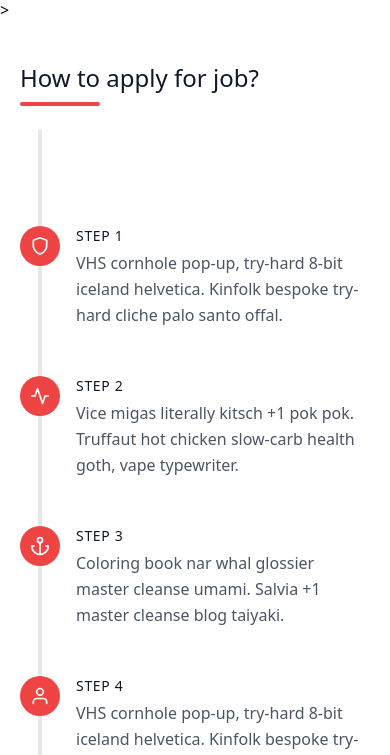
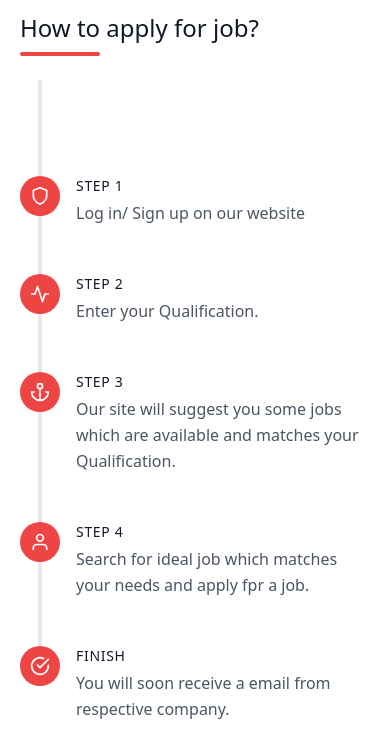
Before and after one commit to nileshparab42/Occnet, a Django app: page / in a window 390 px wide. Shown: the part 2415-3170 px from the top of the page. Run offline with Django 4.2, Linux system fonts and the light colour scheme; grey boxes labelled with a size stand in for pictures from a placeholder-image service; some libraries are stand-ins or nearby versions.

Commit message:
Some templates changes

```diff
--- a/Candidate/views.py
+++ b/Candidate/views.py
@@ -12,7 +12,8 @@ def index(request):
 
 
 def job(request):
-    return render(request, "job.html")
+    job = Job.objects.all()
+    return render(request, "job.html",{'job':job})
 
 
 def prejob(request):
@@ -20,10 +21,11 @@ def prejob(request):
 
 
 def infojob(request):
-    job = Job.objects.all().filter(cname = 'TCS (Tata Cunsultancy Services)')
+    cname = request.GET.get("cname")
+    job = Job.objects.all().filter(cname = cname)
     return render(request, "job-info.html",{'job':job})
 
-#name= sandesh pass= 8qP7WCctv5s6PT7
+
 def loginpage(request):
     if request.method == "POST":
         username = request.POST.get("username")
@@ -31,10 +33,11 @@ def loginpage(request):
         user = authenticate(username=username, password=password)
         if user is not None:
             login(request,user)
-            return redirect("http://127.0.0.1:8000/")
+            return redirect("/")
         else:
             return render(request, "job.html")
     return render(request, "log-in.html")
+
 
 def signuppage(request):
     if request.method == "POST":
@@ -45,11 +48,10 @@ def signuppage(request):
         try :
            user =User.objects.create_user(username=username,email=email,last_name=qualification,password=password)
            login(request,user)
-           return redirect("http://127.0.0.1:8000/")
+           return redirect("/")
         except  :
-            red='red'
             messages.error(request,  "Username already exist !")
-            return render(request, "sign-up.html",{'colour':red})
+            return render(request, "sign-up.html",{'colour':'red'})
     return render(request, "sign-up.html")
 
 def contactus(request):
@@ -63,14 +65,14 @@ def contactus(request):
         contact.save()
 
         messages.success(request, "Your message has been sent !")
-        green='green'
-        return render(request, "contact-us.html",{'colour':green})
+        return render(request, "contact-us.html",{'colour':'green'})
     return render(request, "contact-us.html")
 
 
 def logoutpage(request):
     logout(request)
-    return redirect("http://127.0.0.1:8000/")
+    messages.success(request, "Logged out !!!")
+    return render(request, "index.html",{'colour':'red'})
 
 def aboutus(request):
     return render(request,"about-us.html")
@@ -90,6 +92,5 @@ def apply(request):
         )
         application.save()
         messages.success(request, "Your application has been sent !")
-        green='green'
-        return render(request, "index.html",{'colour':green})
+        return render(request, "index.html",{'colour':'green'})
     return render(request, "index.html")
--- a/Templates/base.html
+++ b/Templates/base.html
@@ -15,7 +15,7 @@
       <div
         class="container mx-auto flex flex-wrap p-5 flex-col md:flex-row items-center"
       >
-        <a class="navbar-brand" href="#">
+        <a class="navbar-brand" href="/">
           <svg
             class="mt-4"
             height="35"
@@ -44,17 +44,17 @@
         <nav
           class="md:ml-auto flex flex-wrap items-center text-base justify-center"
         >
-          <a href="http://127.0.0.1:8000/" class="mr-5 hover:text-gray-900"
+          <a href="/" class="mr-5 hover:text-gray-900"
             >Home</a
           >
-          <a href="http://127.0.0.1:8000/job/" class="mr-5 hover:text-gray-900"
+          <a href="/job/" class="mr-5 hover:text-gray-900"
             >Jobs</a
           >
-          <a href="http://127.0.0.1:8000/" class="mr-5 hover:text-gray-900"
+          <a href="/about-us" class="mr-5 hover:text-gray-900"
             >About us</a
           >
           <a
-            href="http://127.0.0.1:8000/contact-us"
+            href="/contact-us"
             class="mr-5 hover:text-gray-900"
             >Contact us</a
           >
--- a/Templates/index.html
+++ b/Templates/index.html
@@ -1,150 +1,291 @@
-{% extends 'base.html' %}
-{% block title %}Home Page{% endblock title %}Home Page
-{% block body %}
+{% extends 'base.html' %} {% block title %}Home Page{% endblock title %}Home
+Page {% block body %}
 <!----------------------Coursel---------------------------->
 <section class="text-gray-600 body-font">
-  <div class="container mx-auto flex px-5 py-20 pb-10 md:flex-row flex-col items-center">
-    <div class="lg:flex-grow md:w-1/2 lg:pr-24 md:pr-16 flex flex-col md:items-start md:text-left mb-16 md:mb-0 items-center text-center">
-      <h1 class="title-font sm:text-4xl text-3xl mb-4 font-medium text-gray-900">Before they sold out
-        <br class="hidden lg:inline-block">readymade gluten
+  <div
+    class="container mx-auto flex px-5 py-20 pb-10 md:flex-row flex-col items-center"
+  >
+    <div
+      class="lg:flex-grow md:w-1/2 lg:pr-24 md:pr-16 flex flex-col md:items-start md:text-left mb-16 md:mb-0 items-center text-center"
+    >
+      <h1
+        class="title-font sm:text-4xl text-3xl mb-4 font-medium text-gray-900"
+      >
+        Either you run the day <small>or</small>
+        <br class="hidden lg:inline-block" />
+        The day runs you.
       </h1>
-      <p class="mb-8 leading-relaxed">Copper mug try-hard pitchfork pour-over freegan heirloom neutra air plant cold-pressed tacos poke beard tote bag. Heirloom echo park mlkshk tote bag selvage hot chicken authentic tumeric truffaut hexagon try-hard chambray.</p>
+      <p class="mb-8 leading-relaxed">
+        This is the real secret of life is to be completely engaged with what
+        you are doing in the here and now. And instead of calling it work,
+        realize it is play.
+      </p>
       <div class="flex justify-center">
-        <button class="inline-flex text-white bg-red-500 border-0 py-2 px-6 focus:outline-none hover:bg-red-600 rounded text-lg">Search Job</button>
-        <button class="ml-4 inline-flex text-gray-700 bg-gray-100 border-0 py-2 px-6 focus:outline-none hover:bg-gray-200 rounded text-lg">Post Job</button>
+        <button
+          onclick="window.location.href='/job'"
+          class="inline-flex text-white bg-red-500 border-0 py-2 px-6 focus:outline-none hover:bg-red-600 rounded text-lg"
+        >
+          Search Job
+        </button>
+        <button
+          class="ml-4 inline-flex text-gray-700 bg-gray-100 border-0 py-2 px-6 focus:outline-none hover:bg-gray-200 rounded text-lg"
+          onclick="window.location.href='/contact-us'"
+        >
+          Contact us
+        </button>
       </div>
     </div>
     <div class="lg:max-w-lg lg:w-full md:w-1/2 w-5/6">
-      <img class="object-cover object-center rounded" alt="hero" src="https://source.unsplash.com/random/720x600/?jobs">
+      <img
+        class="object-cover object-center rounded"
+        alt="hero"
+        src="https://source.unsplash.com/random/720x600/?jobs"
+      />
     </div>
   </div>
 </section>
 
-
-
 <!----------------------Jobs information------------------------>
 <section class="text-gray-600 body-font">
   <div class="container px-5 py-10 mx-auto">
-      <div class="lg:w-1/2 w-full mb-6 lg:mb-0 ">
-          <h1 class="sm:text-3xl text-2xl font-medium title-font mb-2 text-gray-900">Job suggetions</h1>
+    <div class="lg:w-1/2 w-full mb-6 lg:mb-0">
+      <h1
+        class="sm:text-3xl text-2xl font-medium title-font mb-2 text-gray-900"
+      >
+        Job suggetions
+      </h1>
       <div class="h-1 w-20 bg-red-500 rounded"></div>
     </div>
     <div class="flex flex-wrap -m-4 pt-10">
-        {% for i in '012'%}
-          {% include "job-card.html" %}
-        {% endfor %}
+      {% for i in '012'%} {% include "job-card.html" %} {% endfor %}
     </div>
   </div>
-
-
-
 </section>
 <!----------------------How to apply for jobs---------------------------->>
 <section class="text-gray-600 body-font">
   <div class="container px-5 py-10 mx-auto flex flex-wrap">
-      <div class="lg:w-1/2 w-full mb-6 lg:mb-0 ">
-          <h1 class="sm:text-3xl text-2xl font-medium title-font mb-2 text-gray-900">How to apply for job?</h1>
+    <div class="lg:w-1/2 w-full mb-6 lg:mb-0">
+      <h1
+        class="sm:text-3xl text-2xl font-medium title-font mb-2 text-gray-900"
+      >
+        How to apply for job?
+      </h1>
       <div class="h-1 w-20 bg-red-500 rounded"></div>
     </div>
-    <div class="flex flex-wrap w-full ">
+    <div class="flex flex-wrap w-full">
       <div class="lg:w-2/5 md:w-1/2 md:pr-10 md:py-6">
         <div class="flex relative pb-12 pt-24">
-          <div class="h-full w-10 absolute inset-0 flex items-center justify-center">
+          <div
+            class="h-full w-10 absolute inset-0 flex items-center justify-center"
+          >
             <div class="h-full w-1 bg-gray-200 pointer-events-none"></div>
           </div>
-          <div class="flex-shrink-0 w-10 h-10 rounded-full bg-red-500 inline-flex items-center justify-center text-white relative z-10">
-            <svg fill="none" stroke="currentColor" stroke-linecap="round" stroke-linejoin="round" stroke-width="2" class="w-5 h-5" viewBox="0 0 24 24">
+          <div
+            class="flex-shrink-0 w-10 h-10 rounded-full bg-red-500 inline-flex items-center justify-center text-white relative z-10"
+          >
+            <svg
+              fill="none"
+              stroke="currentColor"
+              stroke-linecap="round"
+              stroke-linejoin="round"
+              stroke-width="2"
+              class="w-5 h-5"
+              viewBox="0 0 24 24"
+            >
               <path d="M12 22s8-4 8-10V5l-8-3-8 3v7c0 6 8 10 8 10z"></path>
             </svg>
           </div>
           <div class="flex-grow pl-4">
-            <h2 class="font-medium title-font text-sm text-gray-900 mb-1 tracking-wider">STEP 1</h2>
-            <p class="leading-relaxed">VHS cornhole pop-up, try-hard 8-bit iceland helvetica. Kinfolk bespoke try-hard cliche palo santo offal.</p>
+            <h2
+              class="font-medium title-font text-sm text-gray-900 mb-1 tracking-wider"
+            >
+              STEP 1
+            </h2>
+            <p class="leading-relaxed">Log in/ Sign up on our website</p>
           </div>
         </div>
         <div class="flex relative pb-12">
-          <div class="h-full w-10 absolute inset-0 flex items-center justify-center">
+          <div
+            class="h-full w-10 absolute inset-0 flex items-center justify-center"
+          >
             <div class="h-full w-1 bg-gray-200 pointer-events-none"></div>
           </div>
-          <div class="flex-shrink-0 w-10 h-10 rounded-full bg-red-500 inline-flex items-center justify-center text-white relative z-10">
-            <svg fill="none" stroke="currentColor" stroke-linecap="round" stroke-linejoin="round" stroke-width="2" class="w-5 h-5" viewBox="0 0 24 24">
+          <div
+            class="flex-shrink-0 w-10 h-10 rounded-full bg-red-500 inline-flex items-center justify-center text-white relative z-10"
+          >
+            <svg
+              fill="none"
+              stroke="currentColor"
+              stroke-linecap="round"
+              stroke-linejoin="round"
+              stroke-width="2"
+              class="w-5 h-5"
+              viewBox="0 0 24 24"
+            >
               <path d="M22 12h-4l-3 9L9 3l-3 9H2"></path>
             </svg>
           </div>
           <div class="flex-grow pl-4">
-            <h2 class="font-medium title-font text-sm text-gray-900 mb-1 tracking-wider">STEP 2</h2>
-            <p class="leading-relaxed">Vice migas literally kitsch +1 pok pok. Truffaut hot chicken slow-carb health goth, vape typewriter.</p>
+            <h2
+              class="font-medium title-font text-sm text-gray-900 mb-1 tracking-wider"
+            >
+              STEP 2
+            </h2>
+            <p class="leading-relaxed">Enter your Qualification.</p>
           </div>
         </div>
         <div class="flex relative pb-12">
-          <div class="h-full w-10 absolute inset-0 flex items-center justify-center">
+          <div
+            class="h-full w-10 absolute inset-0 flex items-center justify-center"
+          >
             <div class="h-full w-1 bg-gray-200 pointer-events-none"></div>
           </div>
-          <div class="flex-shrink-0 w-10 h-10 rounded-full bg-red-500 inline-flex items-center justify-center text-white relative z-10">
-            <svg fill="none" stroke="currentColor" stroke-linecap="round" stroke-linejoin="round" stroke-width="2" class="w-5 h-5" viewBox="0 0 24 24">
+          <div
+            class="flex-shrink-0 w-10 h-10 rounded-full bg-red-500 inline-flex items-center justify-center text-white relative z-10"
+          >
+            <svg
+              fill="none"
+              stroke="currentColor"
+              stroke-linecap="round"
+              stroke-linejoin="round"
+              stroke-width="2"
+              class="w-5 h-5"
+              viewBox="0 0 24 24"
+            >
               <circle cx="12" cy="5" r="3"></circle>
               <path d="M12 22V8M5 12H2a10 10 0 0020 0h-3"></path>
             </svg>
           </div>
           <div class="flex-grow pl-4">
-            <h2 class="font-medium title-font text-sm text-gray-900 mb-1 tracking-wider">STEP 3</h2>
-            <p class="leading-relaxed">Coloring book nar whal glossier master cleanse umami. Salvia +1 master cleanse blog taiyaki.</p>
+            <h2
+              class="font-medium title-font text-sm text-gray-900 mb-1 tracking-wider"
+            >
+              STEP 3
+            </h2>
+            <p class="leading-relaxed">
+              Our site will suggest you some jobs which are available and
+              matches your Qualification.
+            </p>
           </div>
         </div>
         <div class="flex relative pb-12">
-          <div class="h-full w-10 absolute inset-0 flex items-center justify-center">
+          <div
+            class="h-full w-10 absolute inset-0 flex items-center justify-center"
+          >
             <div class="h-full w-1 bg-gray-200 pointer-events-none"></div>
           </div>
-          <div class="flex-shrink-0 w-10 h-10 rounded-full bg-red-500 inline-flex items-center justify-center text-white relative z-10">
-            <svg fill="none" stroke="currentColor" stroke-linecap="round" stroke-linejoin="round" stroke-width="2" class="w-5 h-5" viewBox="0 0 24 24">
+          <div
+            class="flex-shrink-0 w-10 h-10 rounded-full bg-red-500 inline-flex items-center justify-center text-white relative z-10"
+          >
+            <svg
+              fill="none"
+              stroke="currentColor"
+              stroke-linecap="round"
+              stroke-linejoin="round"
+              stroke-width="2"
+              class="w-5 h-5"
+              viewBox="0 0 24 24"
+            >
               <path d="M20 21v-2a4 4 0 00-4-4H8a4 4 0 00-4 4v2"></path>
               <circle cx="12" cy="7" r="4"></circle>
             </svg>
           </div>
           <div class="flex-grow pl-4">
-            <h2 class="font-medium title-font text-sm text-gray-900 mb-1 tracking-wider">STEP 4</h2>
-            <p class="leading-relaxed">VHS cornhole pop-up, try-hard 8-bit iceland helvetica. Kinfolk bespoke try-hard cliche palo santo offal.</p>
+            <h2
+              class="font-medium title-font text-sm text-gray-900 mb-1 tracking-wider"
+            >
+              STEP 4
+            </h2>
+            <p class="leading-relaxed">
+              Search for ideal job which matches your needs and apply fpr a job.
+            </p>
           </div>
         </div>
         <div class="flex relative">
-          <div class="flex-shrink-0 w-10 h-10 rounded-full bg-red-500 inline-flex items-center justify-center text-white relative z-10">
-            <svg fill="none" stroke="currentColor" stroke-linecap="round" stroke-linejoin="round" stroke-width="2" class="w-5 h-5" viewBox="0 0 24 24">
+          <div
+            class="flex-shrink-0 w-10 h-10 rounded-full bg-red-500 inline-flex items-center justify-center text-white relative z-10"
+          >
+            <svg
+              fill="none"
+              stroke="currentColor"
+              stroke-linecap="round"
+              stroke-linejoin="round"
+              stroke-width="2"
+              class="w-5 h-5"
+              viewBox="0 0 24 24"
+            >
               <path d="M22 11.08V12a10 10 0 11-5.93-9.14"></path>
               <path d="M22 4L12 14.01l-3-3"></path>
             </svg>
           </div>
           <div class="flex-grow pl-4">
-            <h2 class="font-medium title-font text-sm text-gray-900 mb-1 tracking-wider">FINISH</h2>
-            <p class="leading-relaxed">Pitchfork ugh tattooed scenester echo park gastropub whatever cold-pressed retro.</p>
+            <h2
+              class="font-medium title-font text-sm text-gray-900 mb-1 tracking-wider"
+            >
+              FINISH
+            </h2>
+            <p class="leading-relaxed">
+              You will soon receive a email from respective company.
+            </p>
           </div>
         </div>
       </div>
-      <img class="lg:w-3/5 md:w-1/2 object-cover object-center rounded-lg md:mt-0 mt-12" src="https://source.unsplash.com/random/1020x500/?jobs" alt="step">
+      <img
+        class="lg:w-3/5 md:w-1/2 object-cover object-center rounded-lg md:mt-0 mt-12"
+        src="https://source.unsplash.com/random/1020x500/?jobs"
+        alt="step"
+      />
     </div>
   </div>
 </section>
 <!----------------------Urgent jobs---------------------------->>
 <section class="text-gray-600 body-font">
   <div class="container px-5 py-24 mx-auto">
-    <div class="lg:w-1/2 w-full mb-6 lg:mb-0 ">
-      <h1 class="sm:text-3xl text-2xl font-medium title-font mb-2 text-gray-900">Job suggetions</h1>
+    <div class="lg:w-1/2 w-full mb-6 lg:mb-0">
+      <h1
+        class="sm:text-3xl text-2xl font-medium title-font mb-2 text-gray-900"
+      >
+        Job suggetions
+      </h1>
       <div class="h-1 w-20 bg-red-500 rounded"></div>
     </div>
     <div class="flex flex-wrap -mx-4 -my-8">
       <div class="py-20 px-4 lg:w-1/3">
         <div class="h-full flex items-start">
-          <div class="w-12 flex-shrink-0 flex flex-col text-center leading-none">
-            <span class="text-gray-500 pb-2 mb-2 border-b-2 border-gray-200">Jul</span>
-            <span class="font-medium text-lg text-gray-800 title-font leading-none">18</span>
+          <div
+            class="w-12 flex-shrink-0 flex flex-col text-center leading-none"
+          >
+            <span class="text-gray-500 pb-2 mb-2 border-b-2 border-gray-200"
+              >Jul</span
+            >
+            <span
+              class="font-medium text-lg text-gray-800 title-font leading-none"
+              >18</span
+            >
           </div>
           <div class="flex-grow pl-6">
-            <h2 class="tracking-widest text-xs title-font font-medium text-red-500 mb-1">CATEGORY</h2>
-            <h1 class="title-font text-xl font-medium text-gray-900 mb-3">The 400 Blows</h1>
-            <p class="leading-relaxed mb-5">Photo booth fam kinfolk cold-pressed sriracha leggings jianbing microdosing tousled waistcoat.</p>
+            <h2
+              class="tracking-widest text-xs title-font font-medium text-red-500 mb-1"
+            >
+              CATEGORY
+            </h2>
+            <h1 class="title-font text-xl font-medium text-gray-900 mb-3">
+              The 400 Blows
+            </h1>
+            <p class="leading-relaxed mb-5">
+              Photo booth fam kinfolk cold-pressed sriracha leggings jianbing
+              microdosing tousled waistcoat.
+            </p>
             <a class="inline-flex items-center">
-              <img alt="blog" src="https://dummyimage.com/103x103" class="w-8 h-8 rounded-full flex-shrink-0 object-cover object-center">
+              <img
+                alt="blog"
+                src="https://dummyimage.com/103x103"
+                class="w-8 h-8 rounded-full flex-shrink-0 object-cover object-center"
+              />
               <span class="flex-grow flex flex-col pl-3">
-                <span class="title-font font-medium text-gray-900">Alper Kamu</span>
+                <span class="title-font font-medium text-gray-900"
+                  >Alper Kamu</span
+                >
               </span>
             </a>
           </div>
@@ -152,18 +293,40 @@
       </div>
       <div class="py-20 px-4 lg:w-1/3">
         <div class="h-full flex items-start">
-          <div class="w-12 flex-shrink-0 flex flex-col text-center leading-none">
-            <span class="text-gray-500 pb-2 mb-2 border-b-2 border-gray-200">Jul</span>
-            <span class="font-medium text-lg text-gray-800 title-font leading-none">18</span>
+          <div
+            class="w-12 flex-shrink-0 flex flex-col text-center leading-none"
+          >
+            <span class="text-gray-500 pb-2 mb-2 border-b-2 border-gray-200"
+              >Jul</span
+            >
+            <span
+              class="font-medium text-lg text-gray-800 title-font leading-none"
+              >18</span
+            >
           </div>
           <div class="flex-grow pl-6">
-            <h2 class="tracking-widest text-xs title-font font-medium text-red-500 mb-1">CATEGORY</h2>
-            <h1 class="title-font text-xl font-medium text-gray-900 mb-3">Shooting Stars</h1>
-            <p class="leading-relaxed mb-5">Photo booth fam kinfolk cold-pressed sriracha leggings jianbing microdosing tousled waistcoat.</p>
+            <h2
+              class="tracking-widest text-xs title-font font-medium text-red-500 mb-1"
+            >
+              CATEGORY
+            </h2>
+            <h1 class="title-font text-xl font-medium text-gray-900 mb-3">
+              Shooting Stars
+            </h1>
+            <p class="leading-relaxed mb-5">
+              Photo booth fam kinfolk cold-pressed sriracha leggings jianbing
+              microdosing tousled waistcoat.
+            </p>
             <a class="inline-flex items-center">
-              <img alt="blog" src="https://dummyimage.com/102x102" class="w-8 h-8 rounded-full flex-shrink-0 object-cover object-center">
+              <img
+                alt="blog"
+                src="https://dummyimage.com/102x102"
+                class="w-8 h-8 rounded-full flex-shrink-0 object-cover object-center"
+              />
               <span class="flex-grow flex flex-col pl-3">
-                <span class="title-font font-medium text-gray-900">Holden Caulfield</span>
+                <span class="title-font font-medium text-gray-900"
+                  >Holden Caulfield</span
+                >
               </span>
             </a>
           </div>
@@ -171,18 +334,40 @@
       </div>
       <div class="py-20 px-4 lg:w-1/3">
         <div class="h-full flex items-start">
-          <div class="w-12 flex-shrink-0 flex flex-col text-center leading-none">
-            <span class="text-gray-500 pb-2 mb-2 border-b-2 border-gray-200">Jul</span>
-            <span class="font-medium text-lg text-gray-800 title-font leading-none">18</span>
+          <div
+            class="w-12 flex-shrink-0 flex flex-col text-center leading-none"
+          >
+            <span class="text-gray-500 pb-2 mb-2 border-b-2 border-gray-200"
+              >Jul</span
+            >
+            <span
+              class="font-medium text-lg text-gray-800 title-font leading-none"
+              >18</span
+            >
           </div>
           <div class="flex-grow pl-6">
-            <h2 class="tracking-widest text-xs title-font font-medium text-red-500 mb-1">CATEGORY</h2>
-            <h1 class="title-font text-xl font-medium text-gray-900 mb-3">Neptune</h1>
-            <p class="leading-relaxed mb-5">Photo booth fam kinfolk cold-pressed sriracha leggings jianbing microdosing tousled waistcoat.</p>
+            <h2
+              class="tracking-widest text-xs title-font font-medium text-red-500 mb-1"
+            >
+              CATEGORY
+            </h2>
+            <h1 class="title-font text-xl font-medium text-gray-900 mb-3">
+              Neptune
+            </h1>
+            <p class="leading-relaxed mb-5">
+              Photo booth fam kinfolk cold-pressed sriracha leggings jianbing
+              microdosing tousled waistcoat.
+            </p>
             <a class="inline-flex items-center">
-              <img alt="blog" src="https://dummyimage.com/101x101" class="w-8 h-8 rounded-full flex-shrink-0 object-cover object-center">
+              <img
+                alt="blog"
+                src="https://dummyimage.com/101x101"
+                class="w-8 h-8 rounded-full flex-shrink-0 object-cover object-center"
+              />
               <span class="flex-grow flex flex-col pl-3">
-                <span class="title-font font-medium text-gray-900">Henry Letham</span>
+                <span class="title-font font-medium text-gray-900"
+                  >Henry Letham</span
+                >
               </span>
             </a>
           </div>
```
Also changed, not shown: Templates/about-us.html (+27 -15 lines), Templates/contact-us.html (+2 -5 lines), Templates/job.html (+53 -11 lines), Templates/base.py (deleted), db.sqlite3. Lines whose indentation alone changed are shown as unchanged.
